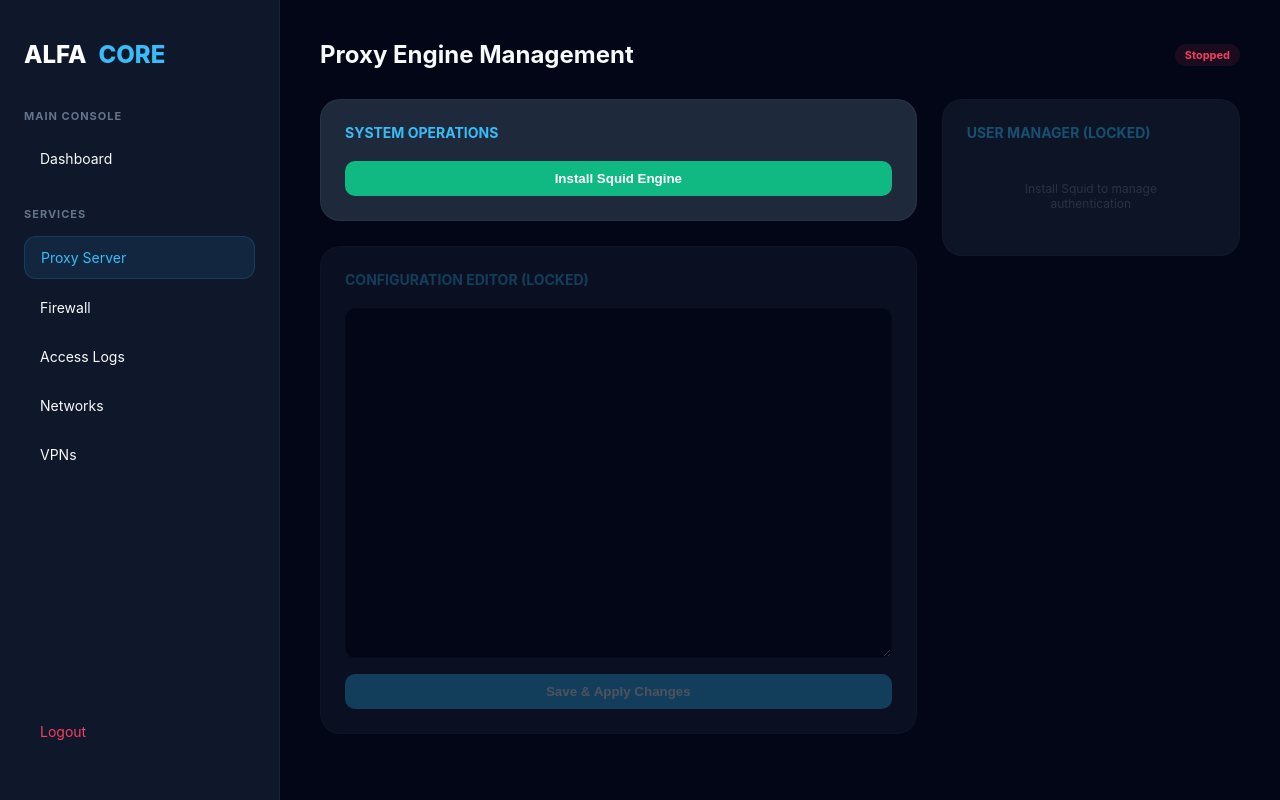
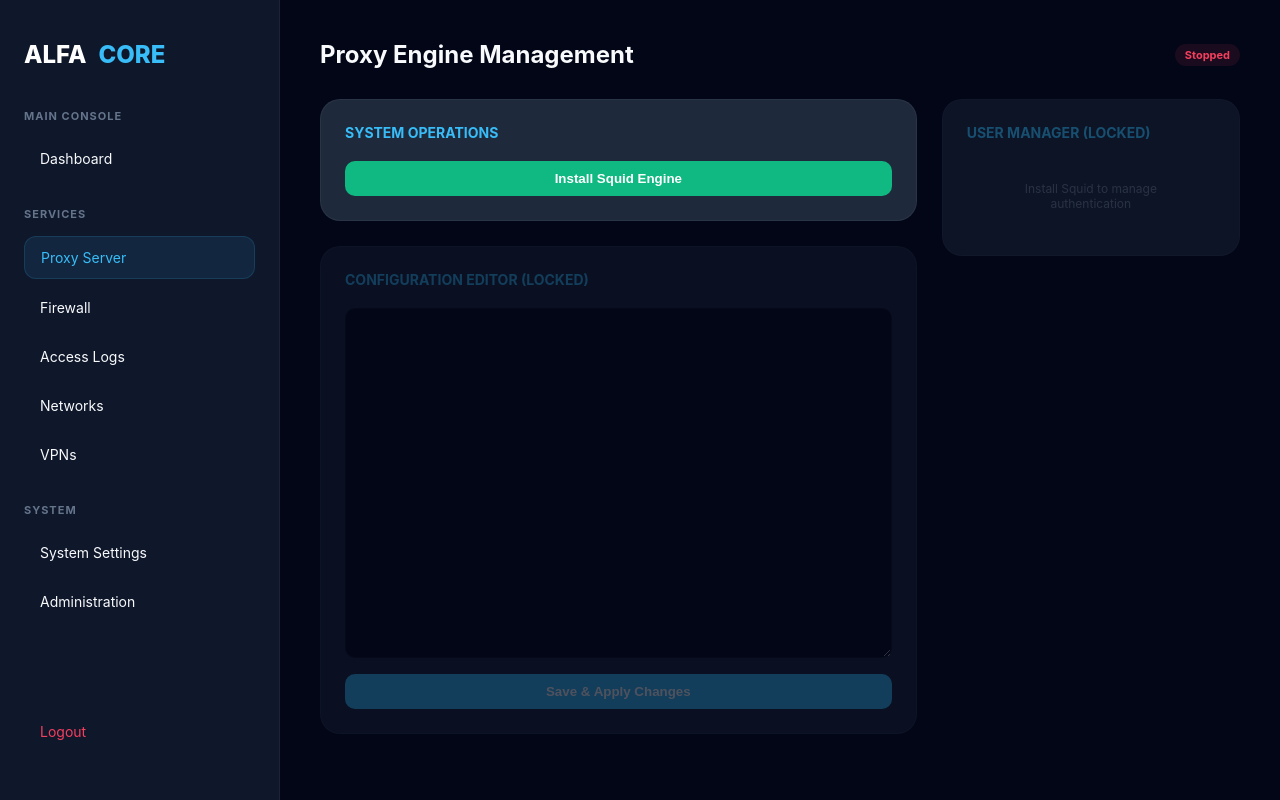
Before and after one commit to RixwanSaleem/Alfa-Core-Firewall, a FastAPI app: page /proxy in a window 1280 px wide. Run offline with FastAPI, Linux system fonts and the light colour scheme; the visitor is signed in with stand-in values (Sample User, id 1).

Commit message:
Add system section to proxy navigation

```diff
--- a/templates/proxy.html
+++ b/templates/proxy.html
@@ -35,6 +35,9 @@
     <a href="/logs" class="nav-link">Access Logs</a>
     <a href="/network" class="nav-link">Networks</a>
     <a href="/vpns" class="nav-link">VPNs</a>
+    <span class="nav-label" style="margin-top:20px;">System</span>
+    <a href="/system" class="nav-link">System Settings</a>
+    <a href="/admin" class="nav-link">Administration</a>
     <div style="margin-top:auto;"><a href="/logout" class="nav-link" style="color:var(--red)">Logout</a></div>
 </div>
 
```
